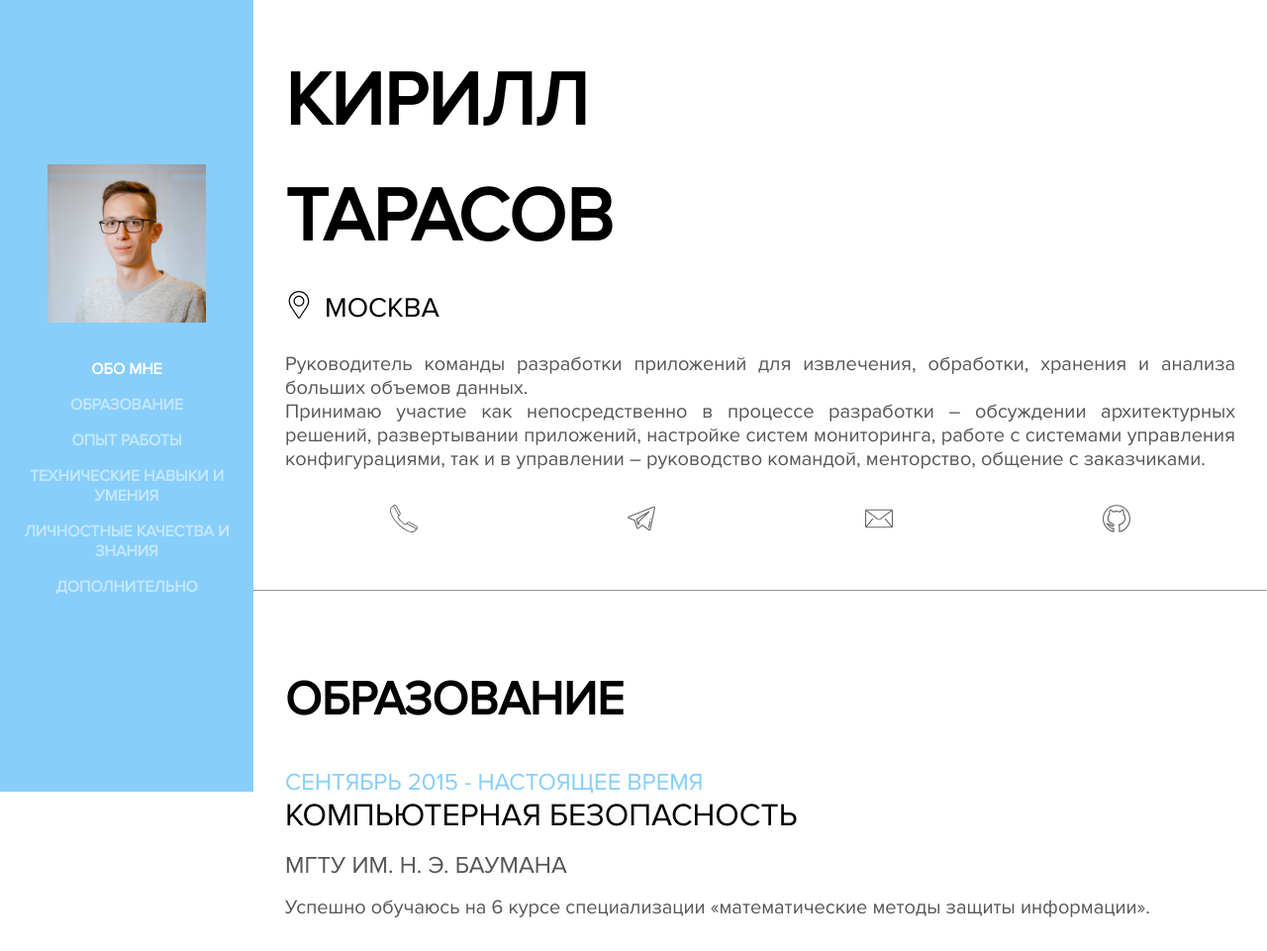
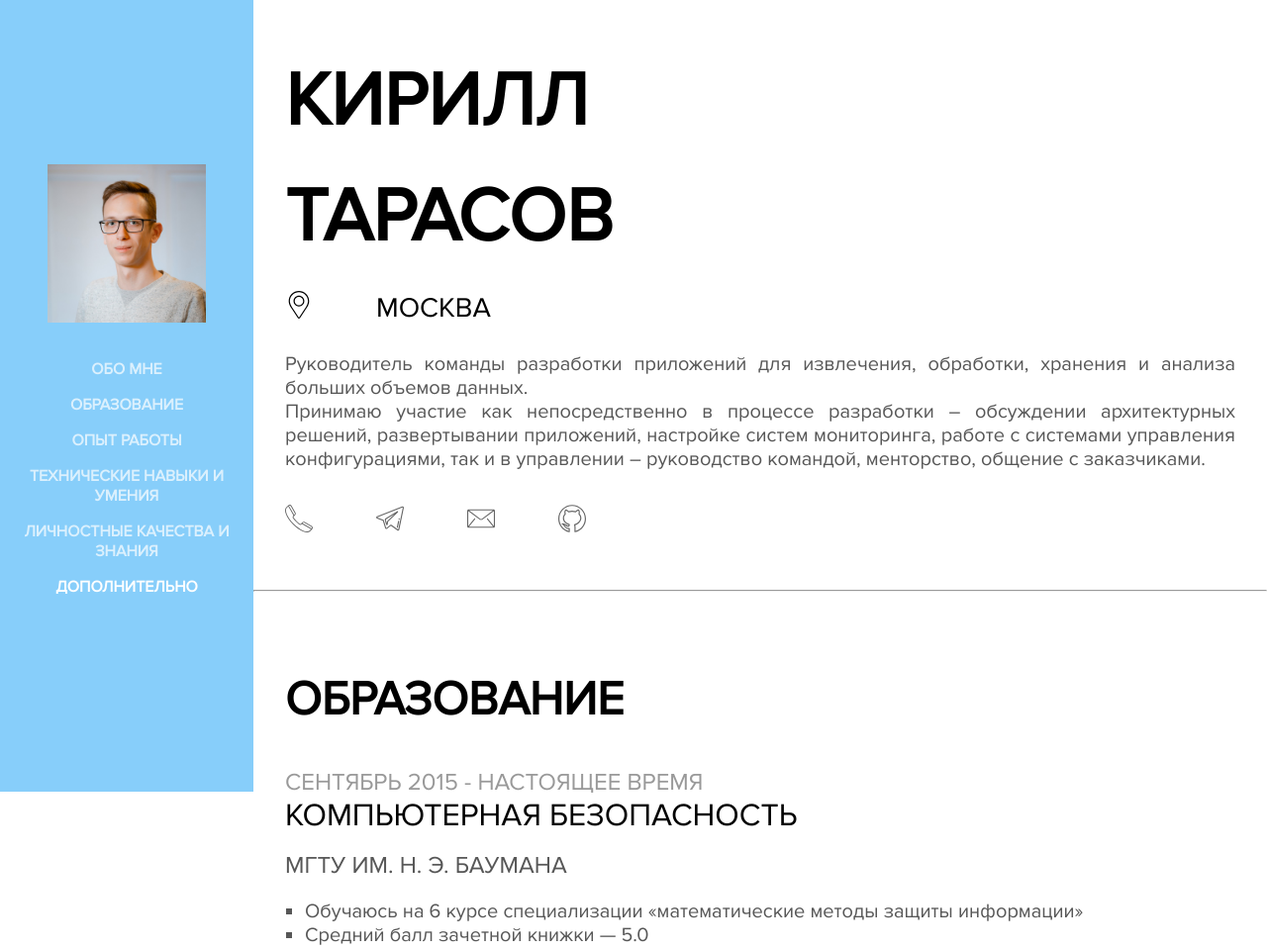
Before and after one commit to k5ta/k5ta.github.io, a plain HTML site: page index.html in a window 1280 px wide. Shown: the top 961 px of the page at 99% size. Drawn offline with Linux system fonts and the light colour scheme.

Commit message:
minor texts and styles changes for better ux

```diff
--- a/index.html
+++ b/index.html
@@ -95,8 +95,11 @@
             <div class="resume-date">сентябрь 2015 - настоящее время</div>
             <div class="text-head">Компьютерная безопасность</div>
             <div class="text-subhead">МГТУ им. Н. Э. Баумана</div>
-            <div class="resume-text">Успешно обучаюсь на 6 курсе специализации «математические методы защиты
-              информации».</div>
+            <div class="resume-text">
+              <ul class="skill-list">
+                <li>Обучаюсь на 6 курсе специализации «математические методы защиты информации»</li>
+                <li>Средний балл зачетной книжки — 5.0</li>
+              </ul>
           </div>
         </div>
       </div>
@@ -215,7 +218,11 @@
             </div>
           </div>
         </div>
-        <div class="block-download text-subhead">Вы также можете <a class="download-link" href="pdf/tarasov_ru.pdf" target="_blank" download>скачать резюме</a></div>
+        <div class="block-download">
+          <a class="download-link" href="pdf/tarasov_ru.pdf" target="_blank" download>
+            <img class="download-image" src="svg/document.svg">
+            <br>скачать резюме</a>
+          </div>
       </div>
     </section>
 
--- a/script.js
+++ b/script.js
@@ -16,14 +16,12 @@ function connectActiveSectionsWithLinks(menu_links) {
   const removeActive = (link) => menu_links[link].classList.remove("active-link");
   const removeAllActive = () => [...Array(sections.length).keys()].forEach((link) => removeActive(link));
 
-  const sectionMargin = 200;
-
-  let currentActive = 0;
-  let current = sections.length - [...sections].reverse().findIndex((section) => window.scrollY >= section.offsetTop - sectionMargin ) - 1
+  let current = getCurrentSectionIndex(sections);
+  let currentActive = current;
   makeActive(current);
 
   window.addEventListener("scroll", () => {
-    current = sections.length - [...sections].reverse().findIndex((section) => window.scrollY >= section.offsetTop - sectionMargin ) - 1
+    current = getCurrentSectionIndex(sections);
 
     if (current !== currentActive) {
       removeAllActive();
@@ -31,6 +29,17 @@ function connectActiveSectionsWithLinks(menu_links) {
       makeActive(current);
     }
   });
+}
+
+function getCurrentSectionIndex(sections) {
+  const sectionMargin = window.innerHeight / 4;
+
+  let findedIndex = 0;
+  if (document.body.offsetHeight - window.scrollY - window.innerHeight > sectionMargin) {
+     findedIndex = [...sections].reverse().findIndex((section) => window.scrollY >= section.offsetTop - sectionMargin);
+  }
+
+  return sections.length - findedIndex - 1
 }
 
 
--- a/style.css
+++ b/style.css
@@ -79,7 +79,7 @@ h3 {
 }
 
 .resume-date {
-  color: lightskyblue !important;
+  color: #999999 !important;
   text-transform: uppercase;
   font-size: 1.5rem;
 }
@@ -136,7 +136,7 @@ h3 {
   width: 100%;
   display: flex;
   align-items: center;
-  justify-content: space-around;
+  justify-content: left;
 }
 
 .location {
@@ -152,6 +152,7 @@ h3 {
 .contact-like {
   height: 1.75em;
   width: 1.75em;
+  margin-right: 4rem;
   float: left;
 }
 
@@ -174,17 +175,26 @@ h3 {
 .block-download {
   text-align: center;
   margin-bottom: 2rem;
+  display: flex;
+  align-items: center;
+  justify-content: center;
 }
 
 .download-link {
   text-decoration: none;
-  color: lightskyblue;
-  opacity: 0.7;
+  text-transform: uppercase;
+  font-size: 1.5rem;
+  color: black;
+  opacity: 0.6;
   transition: 0.25s ease-in-out;
 }
 
 .download-link:hover {
   opacity: 1;
+}
+
+.download-image {
+  max-width: 5rem;
 }
 
 
@@ -261,7 +271,7 @@ h3 {
   color: white;
   text-transform: uppercase;
   text-decoration: none;
-  opacity: 0.5;
+  opacity: 0.7;
 }
 
 .navbar-brand {
@@ -307,7 +317,7 @@ h3 {
     z-index: -1;
     transform: translateY(-150%);
   }
-  99% {
+  100% {
     opacity: 1;
     z-index: 1;
     transform: translateY(0%);
```
Also changed, not shown: svg/document.svg (added).
